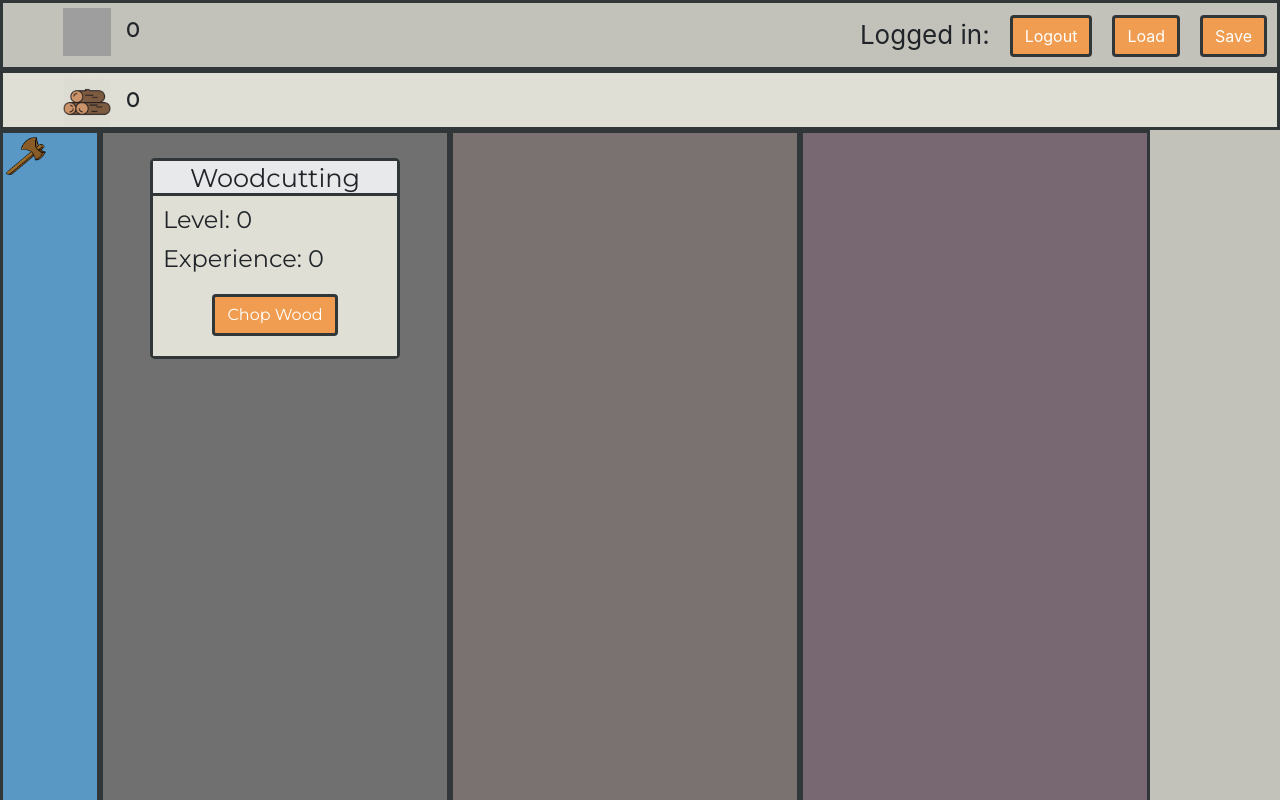
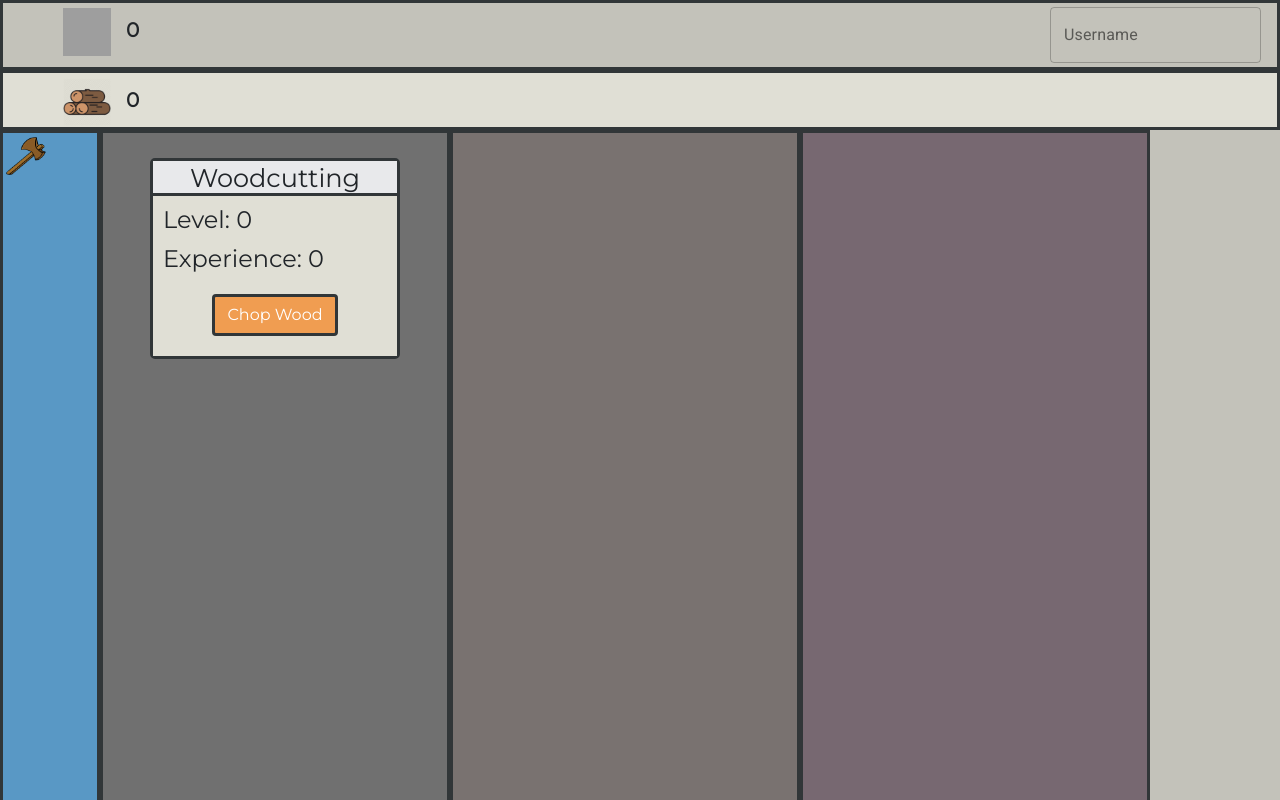
Before and after one commit to theRJMurray/skilling, a React (Create React App) app: page / in a window 1280 px wide. Shown: the top 800 px of the page. Built offline with nearby package versions, Linux system fonts and the light colour scheme; grey boxes are pictures that could not be loaded.

Commit message:
implemented login/logout feature

```diff
--- a/src/App.js
+++ b/src/App.js
@@ -26,10 +26,8 @@ import "./css/App.css";
 
 const App = () => {
   //State Variables
-  const baseStats = {
-    exp: 0,
-    level: 0
-  };
+  const [user, setUser] = useState(null);
+  const [nameValue, setNameValue] = useState("");
 
   const starterKit = [{ name: "axe", icon: WoodAxe }];
   const [tools, setTools] = useState(starterKit);
@@ -47,6 +45,7 @@ const App = () => {
   const [sapphire, setSapphire] = useState(0);
   const [ruby, setRuby] = useState(0);
 
+  const baseStats = { exp: 0, level: 0 };
   const [woodcutting, setWoodcutting] = useState(baseStats);
   const [makePlank, setMakePlank] = useState(baseStats);
   const [makeCampfire, setMakeCampfire] = useState(baseStats);
@@ -69,6 +68,20 @@ const App = () => {
     sacrifice,
     toolMaking
   ];
+
+  //Login Functions
+  const userLogin = e => {
+    setUser(nameValue);
+    e.preventDefault();
+  };
+
+  const userLogout = () => {
+    setUser(null);
+  };
+
+  const handleChange = e => {
+    setNameValue(e.target.value);
+  };
 
   //Timer Functions
   const decreaseSeconds = z => {
@@ -191,7 +204,10 @@ const App = () => {
   };
 
   const login = () => {
-    fetch("https://skilling-a2d7a.firebaseio.com/use.json")
+    if (user === null) {
+      return;
+    } else {
+      fetch(`https://skilling-a2d7a.firebaseio.com/${user}.json`)
         .then(res => res.json())
         .then(
           result => {
@@ -208,7 +224,12 @@ const App = () => {
               result.prospectXp
             );
             updateLevel("tool", toolMaking, setToolMaking, result.toolXp);
-          updateLevel("sacrifice", sacrifice, setSacrifice, result.sacrificeXp);
+            updateLevel(
+              "sacrifice",
+              sacrifice,
+              setSacrifice,
+              result.sacrificeXp
+            );
             setWood(result.wood);
             setPlank(result.plank);
             setFish(result.fish);
@@ -225,7 +246,11 @@ const App = () => {
               error
             });
           }
-      );
+        )
+        .catch(() => {
+          save();
+        });
+    }
   };
 
   const save = () => {
@@ -249,10 +274,14 @@ const App = () => {
       seconds: seconds,
       minutes: minutes
     };
-      fetch("https://skilling-a2d7a.firebaseio.com/use.json", {
+    if (user === null) {
+      return;
+    } else {
+      fetch(`https://skilling-a2d7a.firebaseio.com/${user}.json`, {
         method: "PUT",
         body: JSON.stringify(userData)
       });
+    }
   };
 
   useEffect(() => {
@@ -281,7 +310,14 @@ const App = () => {
     <div>
       <div className="topHeader">
         <Inventory image={Level} item={totalLevel} />
-        <Save save={save} load={login} />
+        <Save
+          save={save}
+          load={login}
+          user={user}
+          userLogin={userLogin}
+          handleChange={handleChange}
+          userLogout={userLogout}
+        />
       </div>
       <div className="titanPanel">
         <Inventory image={Logs} item={wood} />
```
Lines whose indentation alone changed are shown as unchanged.
